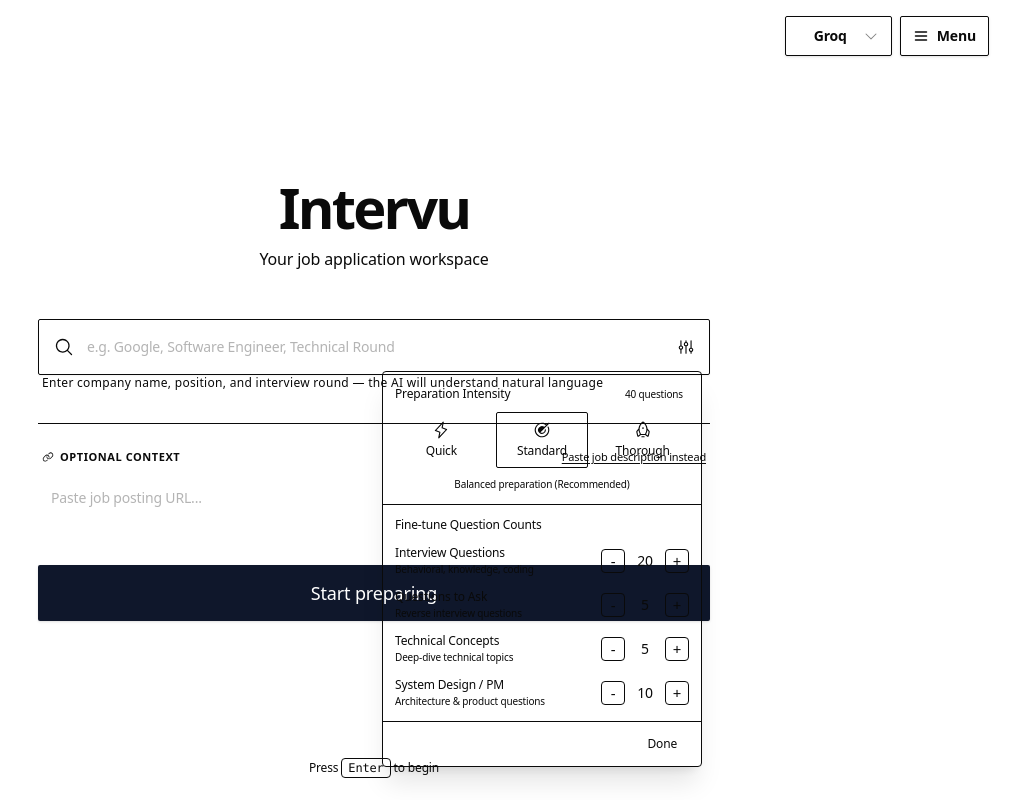
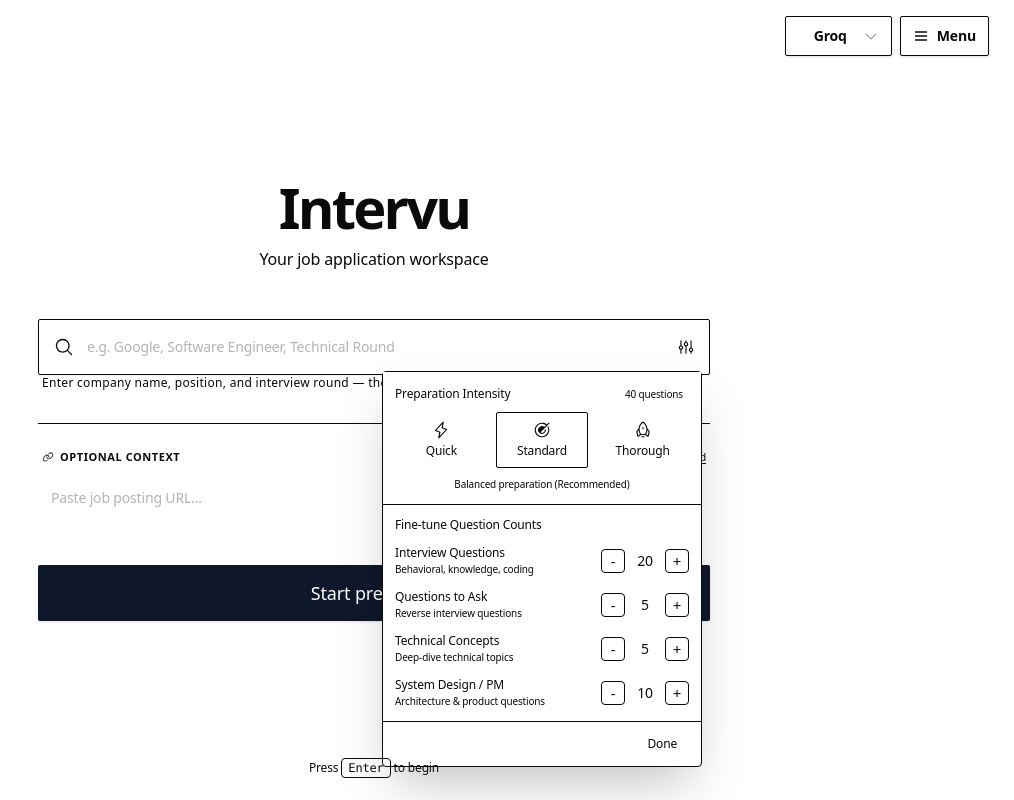
Before and after one commit to vvknyn/interview-os, a Next.js app: page / in a window 1280 px wide. Both pictures are taken after a click on the button "Configure preparation settings". Shown: the whole page, without its empty margins (266-1280 px from the left). Built offline with nearby package versions, Linux system fonts and the light colour scheme; no server answers; the database is empty.

Commit message:
Fix dropdown z-index and use explicit white background

```diff
--- a/src/components/dashboard/PrepSettings.tsx
+++ b/src/components/dashboard/PrepSettings.tsx
@@ -119,13 +119,13 @@ export function PrepSettings({ settings, onChange, className }: PrepSettingsProp
                 <>
                     {/* Backdrop to close on click outside */}
                     <div
-                        className="fixed inset-0 z-40"
+                        className="fixed inset-0 z-[100]"
                         onClick={() => setIsExpanded(false)}
                     />
 
-                    <div className="absolute top-full right-0 mt-2 w-80 bg-popover border border-border rounded-lg shadow-xl z-50 overflow-hidden animate-in slide-in-from-top-1 fade-in duration-200">
+                    <div className="absolute top-full right-0 mt-2 w-80 bg-white border border-border rounded-lg shadow-2xl z-[110] overflow-visible animate-in slide-in-from-top-1 fade-in duration-200">
                         {/* Presets */}
-                        <div className="p-3 border-b border-border bg-popover">
+                        <div className="p-3 border-b border-border bg-white">
                             <div className="flex items-center justify-between mb-2">
                                 <p className="text-xs font-medium text-muted-foreground">Preparation Intensity</p>
                                 <span className="text-[10px] text-muted-foreground bg-muted/50 px-1.5 py-0.5 rounded">
@@ -160,7 +160,7 @@ export function PrepSettings({ settings, onChange, className }: PrepSettingsProp
                         </div>
 
                         {/* Custom Controls */}
-                        <div className="p-3 space-y-3 bg-popover">
+                        <div className="p-3 space-y-3 bg-white">
                             <p className="text-xs font-medium text-muted-foreground">Fine-tune Question Counts</p>
 
                             <SettingRow
```
